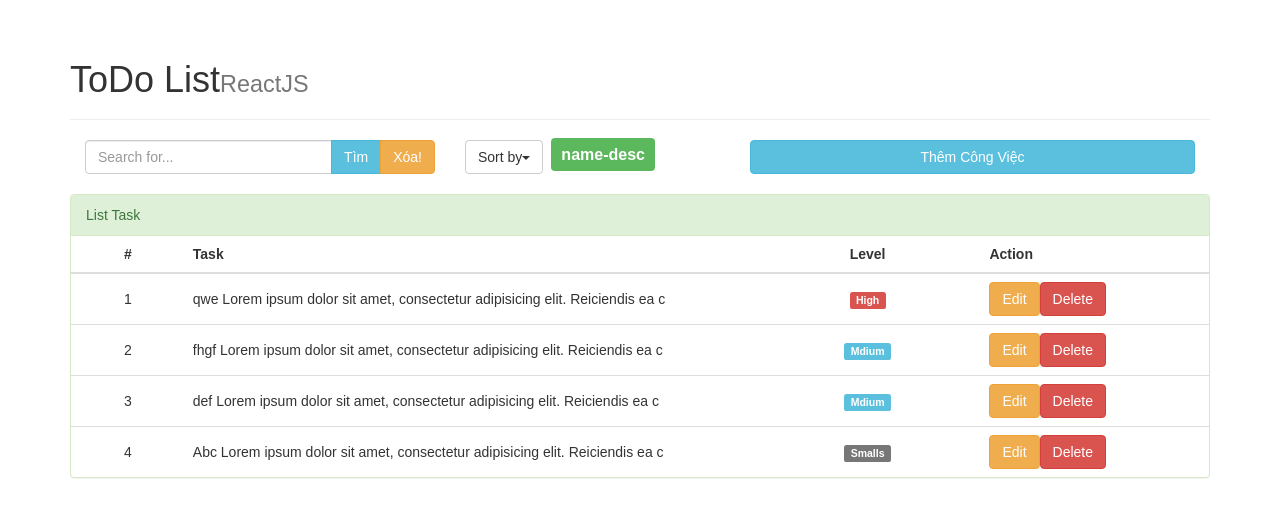
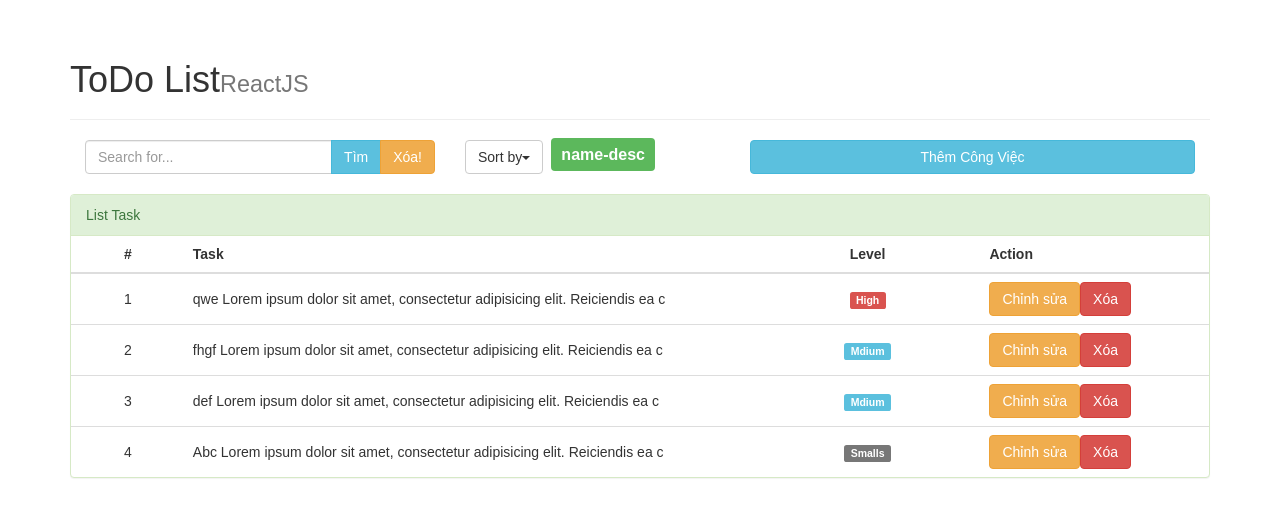
Before and after one commit to suongcodes/ToDo-List, a React (Create React App) app: page / in a window 1280 px wide. Shown: the top 516 px of the page. Built offline with nearby package versions, Linux system fonts and the light colour scheme.

Commit message:
hoan thanh chuc nang detele

```diff
--- a/src/App.js
+++ b/src/App.js
@@ -3,7 +3,7 @@
 import Control from './components/Control';
 import Form from './components/Form';
 import List from './components/List';
-import {filter,includes,orderBy as funcOrderBy} from 'lodash';
+import {filter,includes,orderBy as funcOrderBy, remove} from 'lodash';
 
 import tasks from './Mock/task';
 
@@ -25,7 +25,18 @@
         this.closeForm=this.closeForm.bind(this);
         this.handleSearch=this.handleSearch.bind(this);
         this.handleSort=this.handleSort.bind(this);
+        this.handleDelete=this.handleDelete.bind(this);
     }
+    handleDelete(id){
+        console.log(id);
+        let items = remove(this.state.items, (item)=>{
+            return item.id === id;
+        });
+        this.setState({
+            items: this.state.items
+        })
+    }
+
     handleSort(orderBy,orderDir){
         this.setState({
             orderBy: orderBy,
@@ -101,7 +112,9 @@
                     {elementForm}
 
                 {/* FORM : END */}
-                    <List items={items}/>
+                    <List
+                    onClickDelete ={this.handleDelete}
+                    items={items}/>
                 {/* LIST : START */}
     </div>
         );
--- a/src/components/Item.js
+++ b/src/components/Item.js
@@ -8,8 +8,12 @@
         this.state = {
 
         };
+        this.handleDelete = this.handleDelete.bind(this);
     }
 
+    handleDelete(id){
+        this.props.onClickDelete(id);
+    }
 
     render() {
         const {item} = this.props ;
@@ -23,8 +27,8 @@
                   {this.showElementLevel(item.level)}
                 </td>
                 <td>
-                    <button type="button" className="btn btn-warning">Edit</button>
-                    <button type="button" className="btn btn-danger">Delete</button>
+                    <button type="button" className="btn btn-warning">Chỉnh sửa</button>
+                    <button onClick={()=>this.handleDelete(item.id)} type="button" className="btn btn-danger">Xóa</button>
                 </td>
         </tr>
         );
--- a/src/components/List.js
+++ b/src/components/List.js
@@ -17,7 +17,7 @@
         const items = this.props.items;
         const elmItem = items.map((item,index)=>{
             return (
-                <Item key={index} item={item} index={index} />
+                <Item onClickDelete ={this.props.onClickDelete} key={index} item={item} index={index} />
             );
         });
 
```
